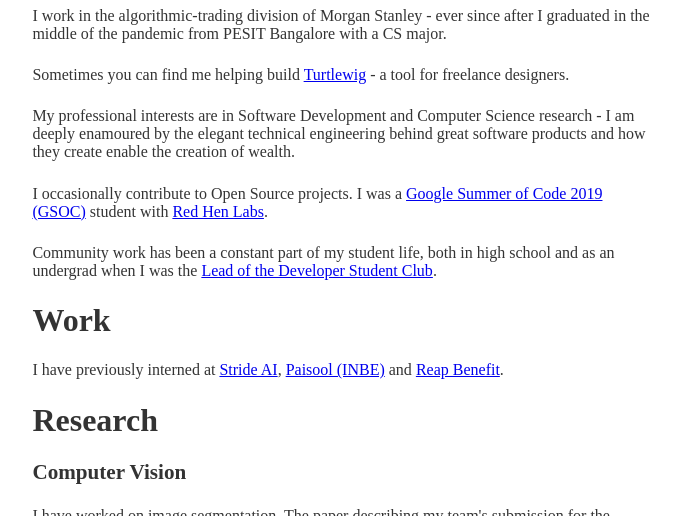
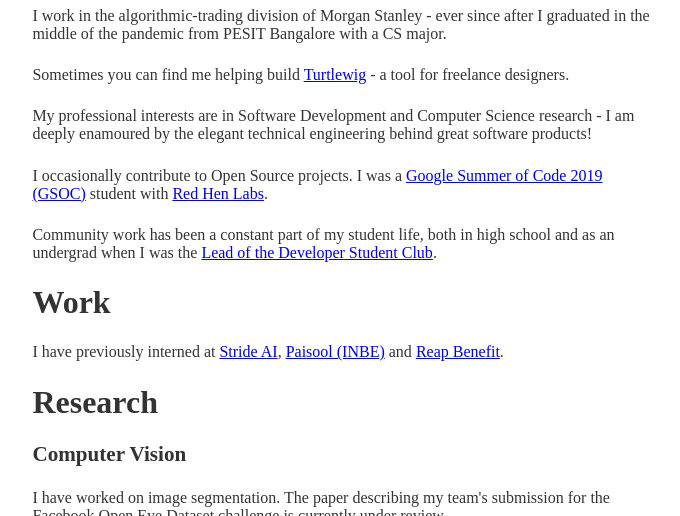
Before and after one commit to animysore/animysore.github.io, a Gatsby site: page / in a window 1280 px wide. Shown: the part 584-1100 px from the top of the page, without its empty margins (132-812 px from the left). Built offline with nearby package versions, Linux system fonts and the light colour scheme; Gatsby itself is replaced by a stand-in of ours; some packages are replaced by stand-ins of ours; what typography-theme-lincoln would draw is missing.

Commit message:
Update about.md

```diff
--- a/content/sections/about.md
+++ b/content/sections/about.md
@@ -10,7 +10,7 @@ I work in the algorithmic-trading division of Morgan Stanley - ever since after
 
 Sometimes you can find me helping build [Turtlewig](https://turtlewig.com) - a tool for freelance designers.
 
-My professional interests are in Software Development and Computer Science research - I am deeply enamoured by the elegant technical engineering behind great software products and how they create enable the creation of wealth.
+My professional interests are in Software Development and Computer Science research - I am deeply enamoured by the elegant technical engineering behind great software products!
 
 I occasionally contribute to Open Source projects. I was a [Google Summer of Code 2019 (GSOC)](https://summerofcode.withgoogle.com/archive/2019/projects/5915487278465024/) student with [Red Hen Labs](https://summerofcode.withgoogle.com/archive/2019/organizations/4781629350871040/).
 
```
